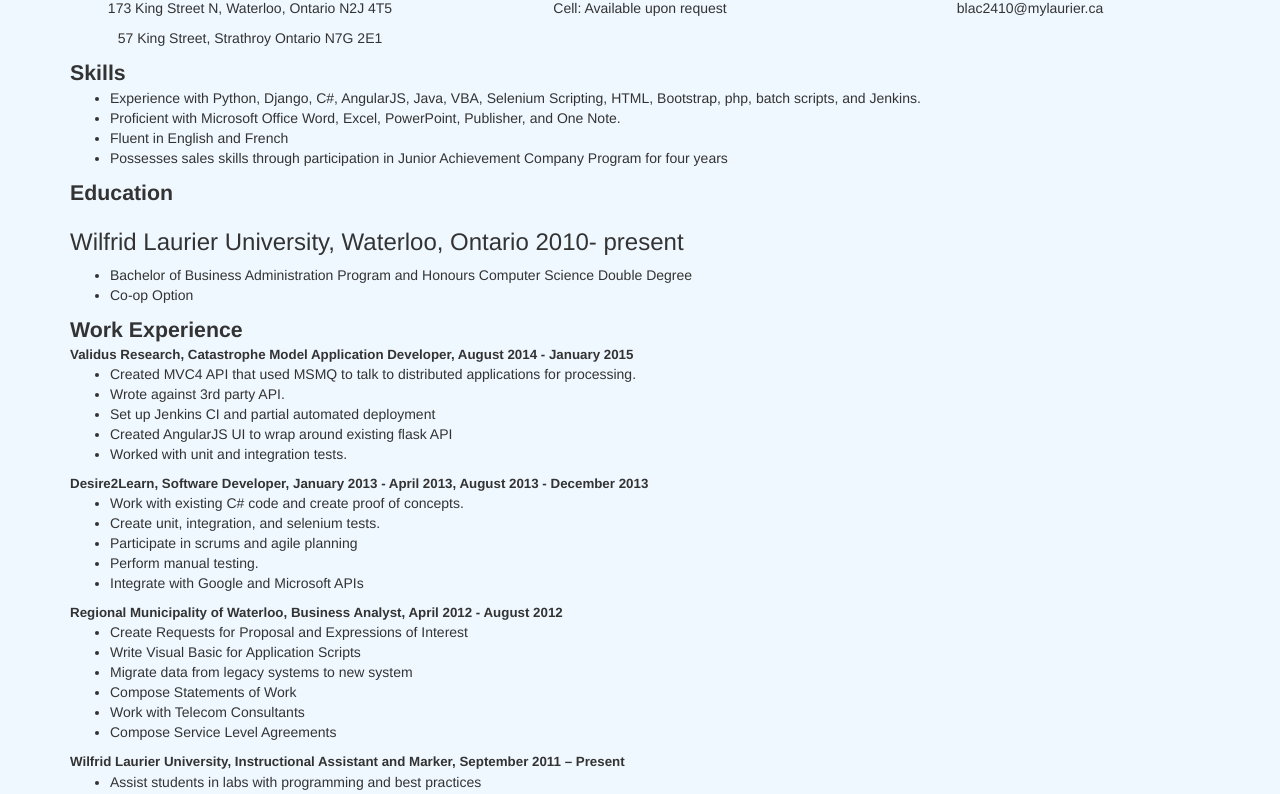
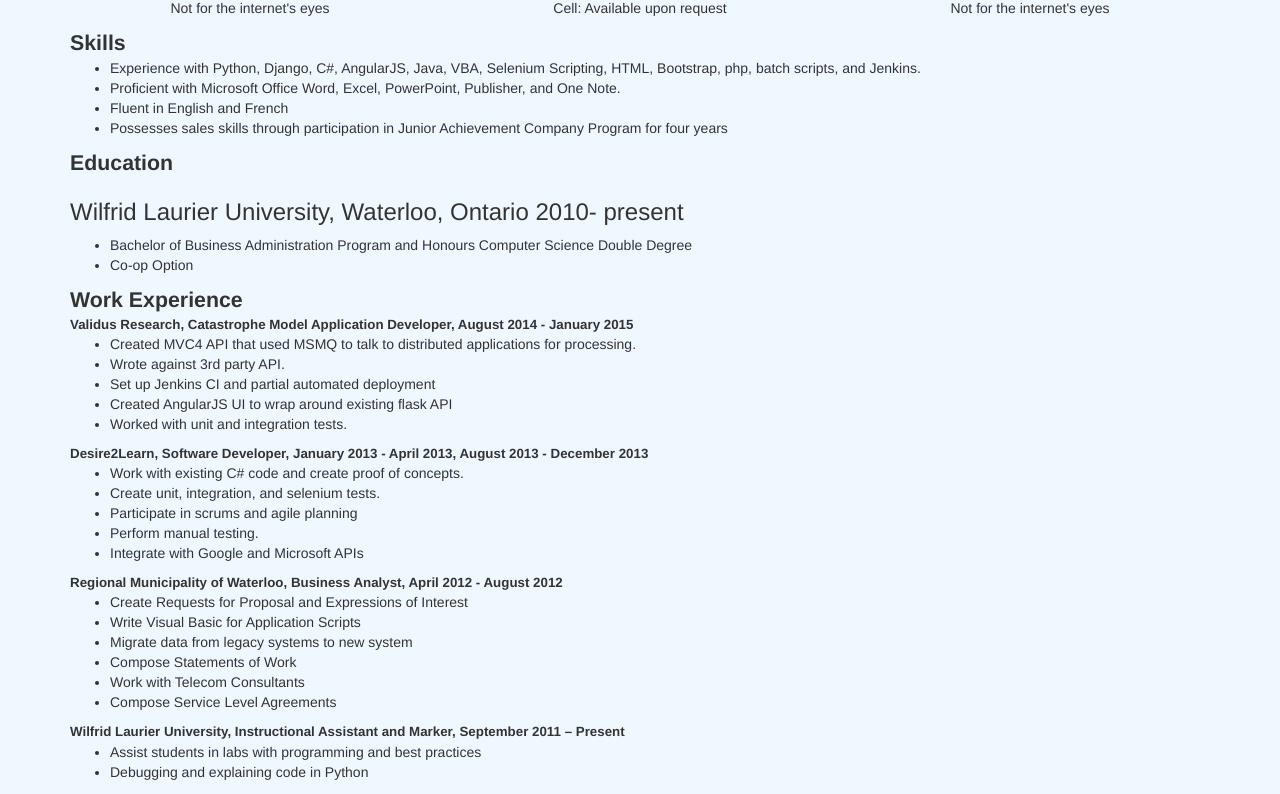
Before and after one commit to Qblack/qblack.github.io, a plain HTML site: page index.html in a window 1280 px wide. Shown: the part 72-866 px from the top of the page. Drawn offline with nearby package versions, Linux system fonts and the light colour scheme.

Commit message:
removed address

```diff
--- a/index.html
+++ b/index.html
@@ -17,14 +17,13 @@
 
     <div class="row" id="Personal Information" style="text-align: center;">
         <div class="col-md-4 col-xs-4">
-            <p>173 King Street N, Waterloo, Ontario N2J 4T5</p>
-            <p>57 King Street, Strathroy Ontario N7G 2E1</p>
+            <p>Not for the internet's eyes</p>
         </div>
         <div class="col-md-4 col-xs-4">
             Cell: Available upon request
         </div>
         <div class="col-md-4 col-xs-4">
-            blac2410@mylaurier.ca
+            <p>Not for the internet's eyes</p>
         </div>
     </div>
 
```
